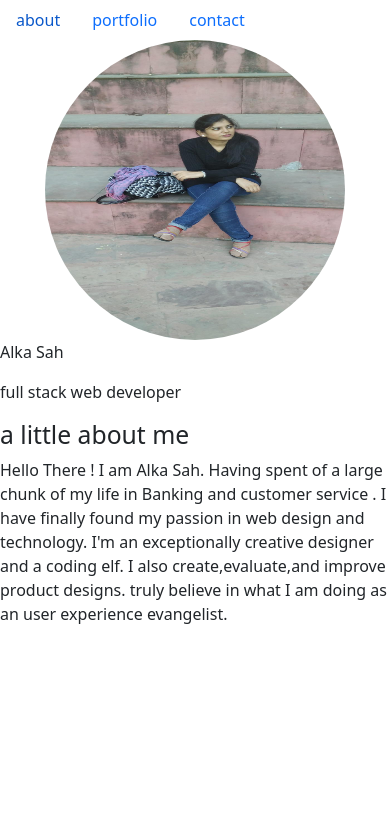
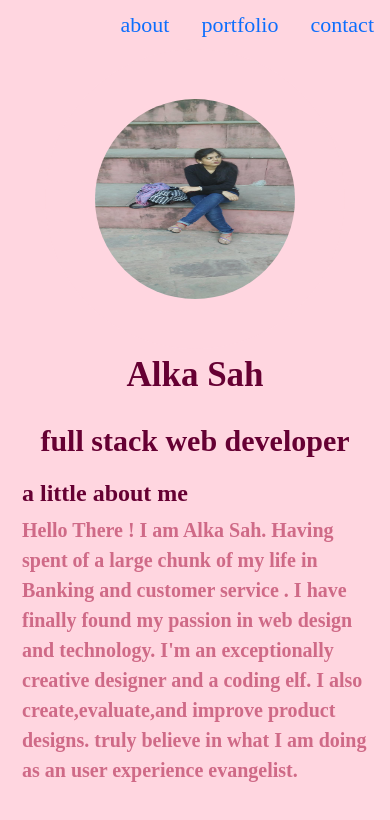
Before and after one commit to alka485/React-Porfolio, a React (Create React App) app: page /About in a window 390 px wide. Shown: the top 820 px of the page. Built offline with nearby package versions, Linux system fonts and the light colour scheme.

Commit message:
added CSS in index.css

```diff
--- a/src/index.css
+++ b/src/index.css
@@ -11,3 +11,244 @@ code {
   font-family: source-code-pro, Menlo, Monaco, Consolas, 'Courier New',
     monospace;
 }
+
+*  {
+  background: #ffd6e0;
+  font-family: 'Shadows Into Light', cursive;
+  box-sizing: border-box;
+}
+
+@import url('https://fonts.googleapis.com/css2?family=Shadows+Into+Light&display=swap');
+
+p {
+  font-size: 22px;
+  color: #cf6a87;
+  font-weight: bold;
+  font-family: 'Shadows Into Light', cursive;
+}
+
+h1 {
+  margin: auto 30px;
+  padding: 10px;
+  color: #660033;
+  font-weight: bold;
+  font-family: 'Shadows Into Light', cursive;
+}
+
+
+#myImage {
+  margin: auto 70px;
+}
+
+#about-container, #image-container, .education-container {
+  margin: 0px 10px;
+}
+
+.key-title, .resume, .name, .title, .contact, .education {
+  font-weight: bold;
+  color: #660033;
+  font-family: 'Shadows Into Light', cursive;
+}
+
+.name {
+  font-size: 4rem;
+  color: #660033;
+  display: flex;
+  justify-content: center;
+  align-content: center;
+  letter-spacing: 20px;
+}
+
+.job {
+  font-size: 2rem;
+  color: #660033;
+  display: flex;
+  justify-content: center;
+  align-content: center;
+}
+
+.school-name {
+  font-weight: bolder;
+  color:#788b85
+}
+
+.card {
+  background-color: white;
+  border-radius: 2px;
+  height: 525px;
+  margin: 1rem;
+  position: relative;
+  width: 325px;
+  box-shadow: 0 3px 6px #999, 0 3px 6px #999;
+  text-align: left;
+}
+
+.card > .img-container {
+  height: 50%;
+  overflow: hidden;
+  text-align: center;
+  border-radius: 10px;
+  background-color: white;
+}
+.card > .img-container > img {
+  width: 100%;
+  padding: 25px;
+  background-color: white;
+}
+
+.card > .content {
+  padding-right: 1rem;
+  font-size: 18px;
+  background-color: white;
+  color: #cf6a87;
+  font-weight: bold;
+}
+
+.card > .content > ul {
+  list-style-type: none;
+  background-color: white;
+}
+
+.card > .content > ul > li {
+  margin-top: 18px;
+  background-color: white;
+}
+
+.wrapper {
+  padding-top: 50px;
+  height: 100%;
+  display: flex;
+  flex-flow: row wrap;
+  padding: 20px;
+  justify-content: space-around;
+  align-content: flex-start;
+  overflow: auto;
+}
+
+/* #footer {
+  margin: auto 700px;
+  padding: 5px;
+} */
+
+.icon {
+  padding: 10px;
+}
+
+.nav {
+  justify-content: flex-end;
+  font-size: 24px;
+}
+
+#port-icon {
+  background-color: white;
+  margin: 0px 20px;
+}
+
+.project-title {
+  background-color: white;
+  font-weight: bold;
+  font-family: 'Shadows Into Light', cursive;
+
+}
+
+.project-description {
+  background-color: white;
+  font-weight: normal;
+  color: #660033;
+}
+
+.project-icons {
+  background-color: white;
+  display: flex;
+  justify-content: center;
+  align-content: center;
+}
+
+#contact-form {
+  margin: 15px 500px;
+  font-size: 18px;
+  color: #cf6a87;
+  font-weight: bold;
+}
+
+.contact-icons {
+  display: flex;
+  flex-wrap: wrap;
+  justify-content: center;
+  align-content: center;
+}
+
+.resume-container {
+  margin: 20px 50px;
+  color: #cf6a87;
+  font-weight: bold;
+  display: flex;
+  justify-content: center;
+  align-content: center;
+  font-size: 22px;
+}
+
+.nav-link, .link, .btn {
+  color: #660033;
+  font-weight: bold;
+}
+
+.nav-link:hover, .link:hover {
+  color: #cf6a87;
+  font-weight: bold;
+  text-decoration: none;
+}
+
+.active {
+  color: #cf6a87;
+}
+
+.banner {
+  width: 100%;
+}
+
+.my-image {
+  border-radius: 50%;
+  padding: 50px 50px;
+}
+
+.contact-container {
+  margin: 100px;
+  justify-content: center;
+}
+
+@media screen and (max-width: 767px) {
+  p, .resume-container {
+    font-size: 20px;
+  }
+
+  .education, .resume {
+    font-size: 24px;
+  }
+
+  .image {
+    width: 200%;
+    height: 100%;
+  }
+
+  .name {
+    font-size: 35px;
+    color: #660033;
+    letter-spacing: normal;
+  }
+
+  .job {
+    font-size: 30px;
+    color: #660033;
+  }
+
+  .nav {
+    justify-content: flex-end;
+    font-size: 22px;
+  }
+
+  .contact-icons, .icon-text {
+    margin: auto 50%;
+  }
+
+}
```
